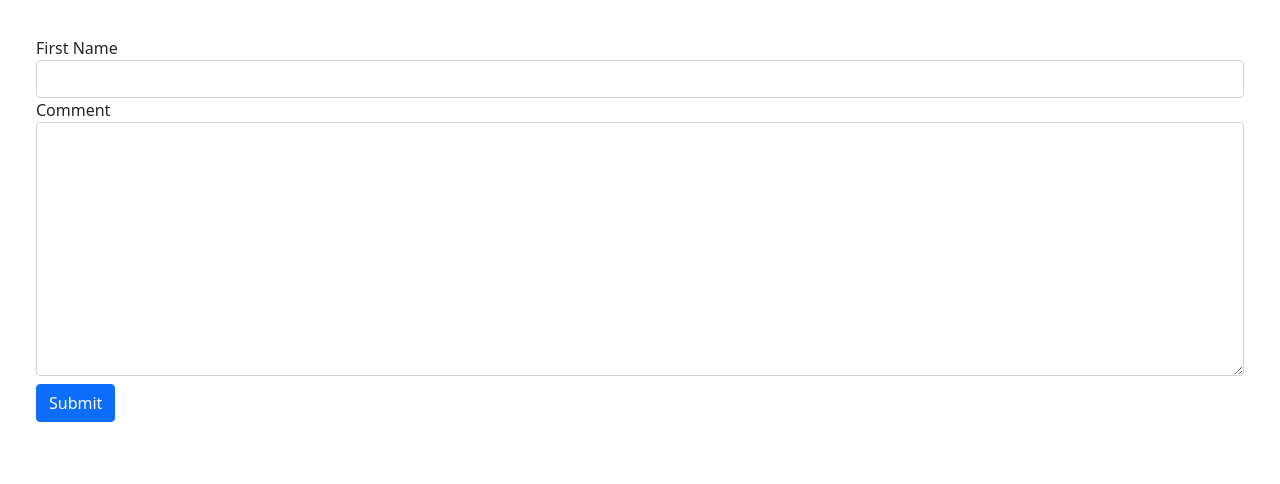
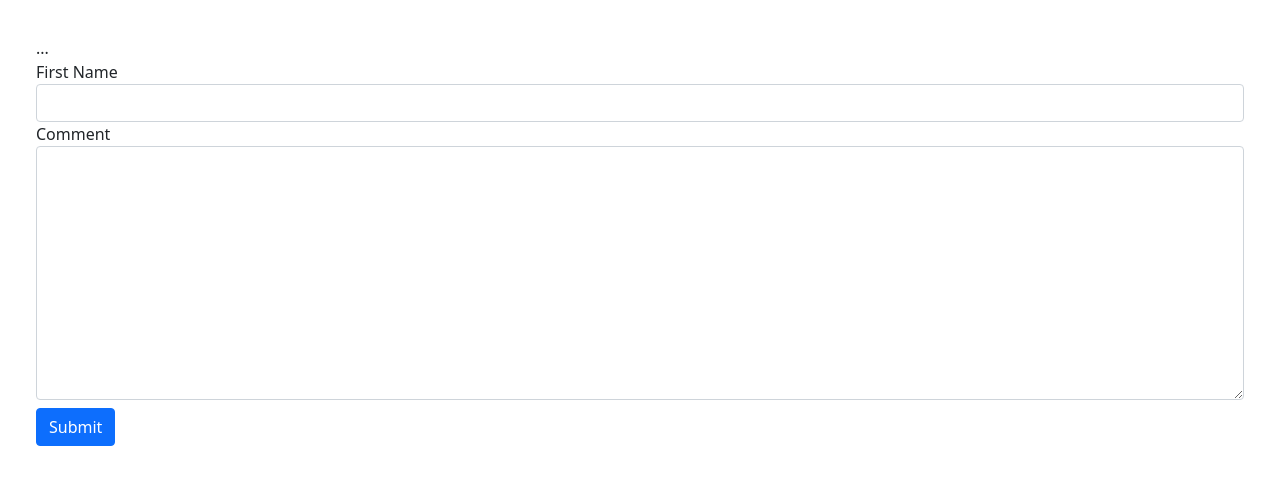
Before and after one commit to VictorRandom/mosh-angular-template-forms, an Angular app: page / in a window 1280 px wide. Shown: the top 484 px of the page. Built offline with nearby package versions, Linux system fonts and the light colour scheme.

Commit message:
ngModelGroup

```diff
--- a/src/app/signup-form/signup-form.component.html
+++ b/src/app/signup-form/signup-form.component.html
@@ -1,5 +1,7 @@
 <form class="p-3" #f="ngForm" (ngSubmit)="submit(f)">
 
+  <div ngModelGroup="contact" #contact="ngModelGroup">
+    <div *ngIf="!contact.valid">...</div>
     <div class="form-group">
       <label for="firstName">First Name</label>
       <input required minlength="3" maxlength="10" ngModel name="firstName"
@@ -15,6 +17,8 @@
           </div>
         </div>
     </div>
+  </div>
+
 
     <div class="form-group">
       <label for="comment">Comment</label>
--- a/src/app/signup-form/signup-form.component.ts
+++ b/src/app/signup-form/signup-form.component.ts
@@ -14,6 +14,7 @@ export class SignupFormComponent {
 
   submit(f:any){
     console.log(f);
+    f.valid
   }
 
 }
```
